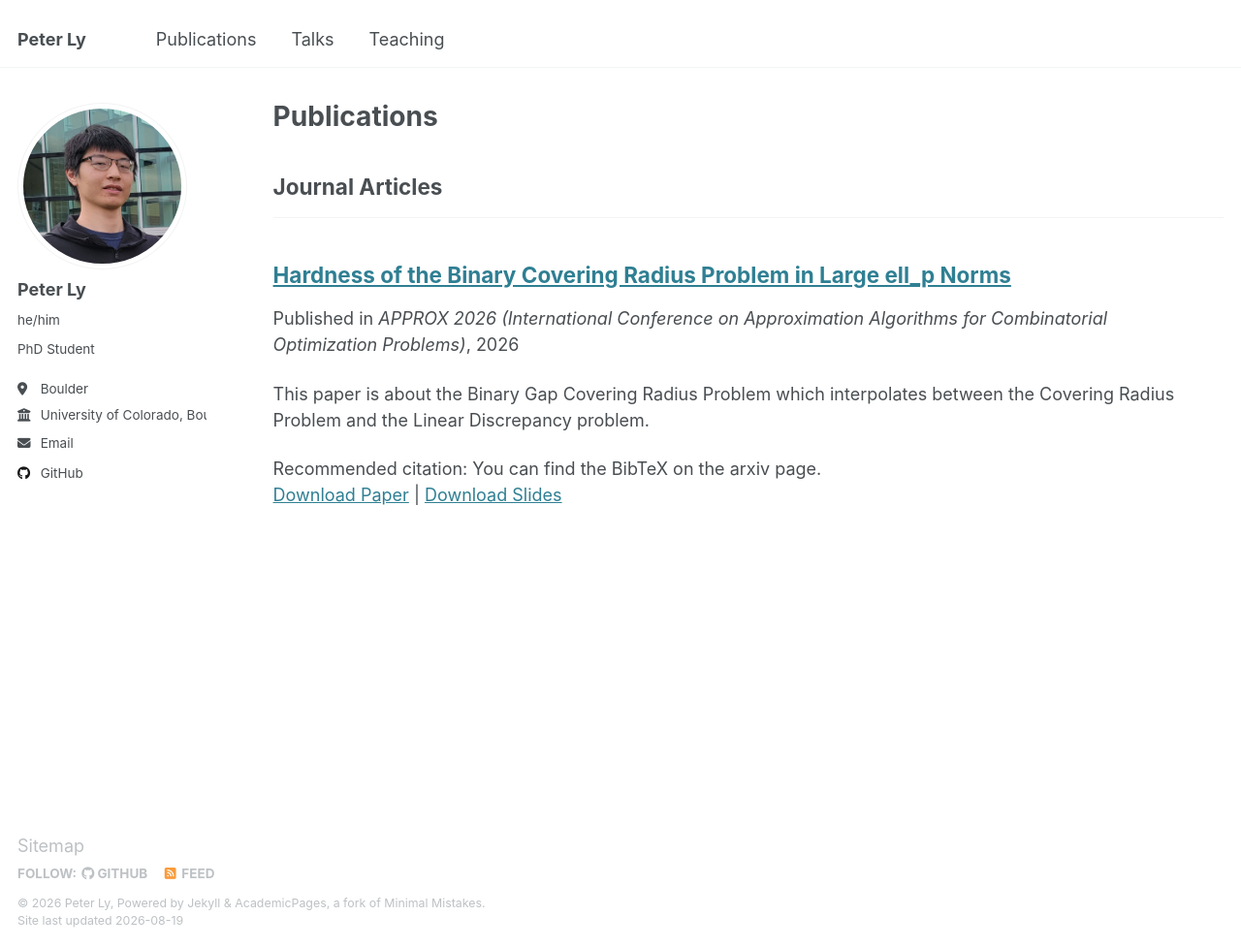
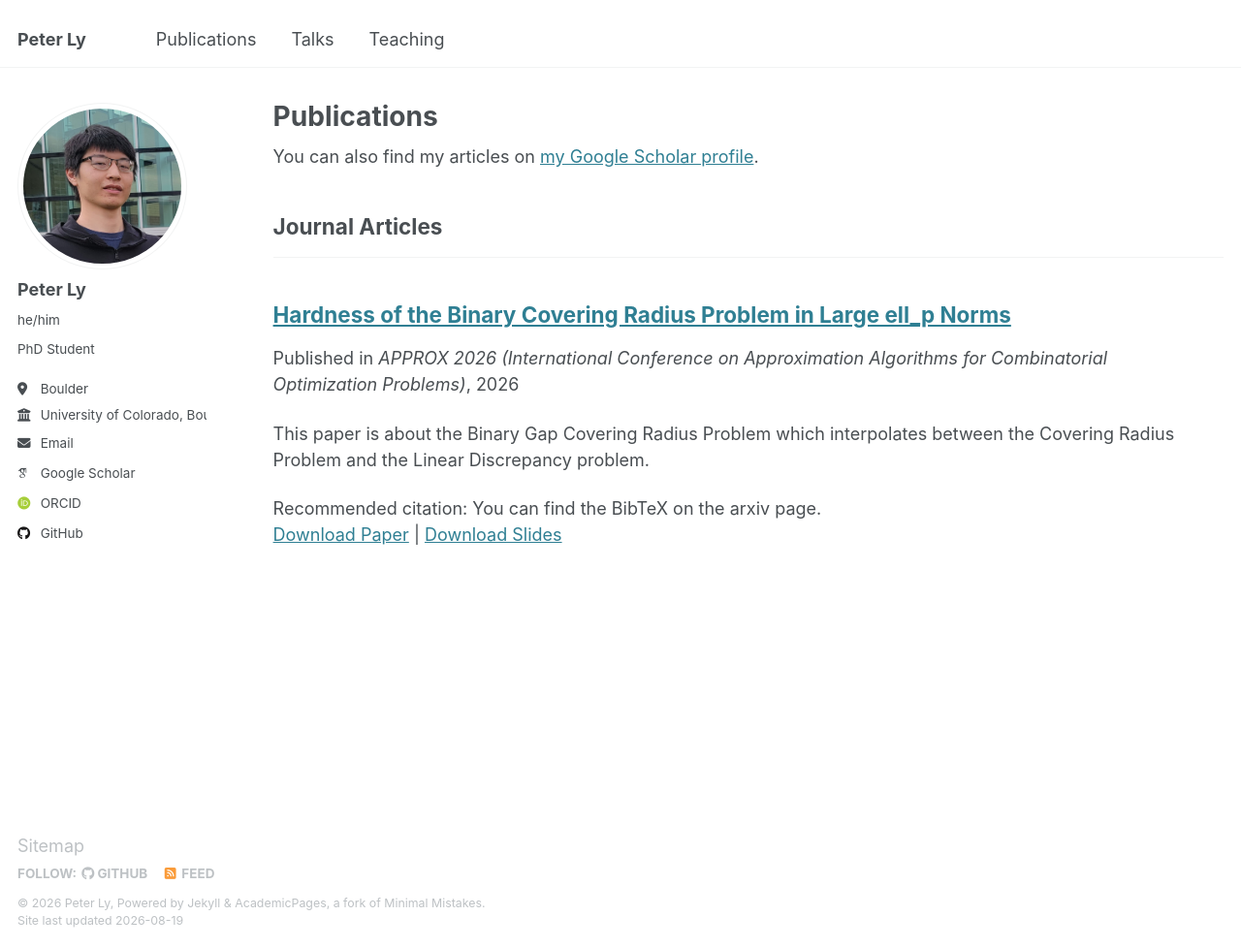
Before and after one commit to kirotas/kirotas.github.io, a Jekyll site: the page built from _pages/publications.html, in a window 1280 px wide and 978 px high. Shown: the whole window at 97% size. Built offline with Jekyll 4.4.1, drawn with Linux system fonts in a browser that asks for light colours; some web fonts are replaced; part of the change alters nothing that is shown.

Commit message:
Update _config.yml

```diff
--- a/_config.yml
+++ b/_config.yml
@@ -33,9 +33,9 @@ author:
 
   # Academic websites
   arxiv            : # URL - Update with the correct link to your profile
-  googlescholar    : # "https://scholar.google.com/citations?user=PS_CX0AAAAAJ"
+  googlescholar    : "https://scholar.google.com/citations?user=Kf2soVAAAAAJ&hl=en"
   impactstory      : # URL
-  orcid            : # "http://orcid.org/yourorcidurl"
+  orcid            : "https://orcid.org/0009-0006-8205-2884"
   semantic         : # URL
   pubmed           : # "https://www.ncbi.nlm.nih.gov/pubmed/?term=john+snow"
   researchgate     : # URL
```
